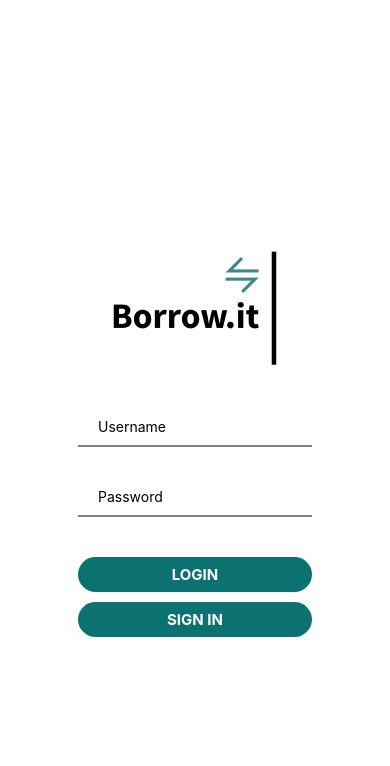
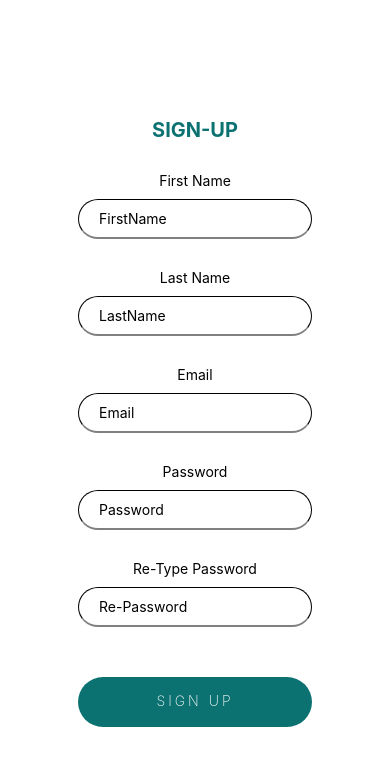
Before and after one commit to PranayBandaru/Borrow.it, a React Native app: screen / in a window 390 px wide. Shown: the top 766 px of the page. Built offline with nearby package versions, Linux system fonts and the light colour scheme.

Commit message:
UI corrections

```diff
--- a/App.js
+++ b/App.js
@@ -4,8 +4,8 @@ import { StyleSheet, Text, View } from 'react-native';
 import HomeScreen from './app/screens/HomeScreen';
 import WelcomeScreen from './app/screens/WelcomeScreen';
 import LoginScreen from './app/screens/LoginScreen';
-import SignInScreen from './app/screens/SignInScreen';
+import SignUpScreen from './app/screens/SignUpScreen';
 
 export default function App() {
-  return <LoginScreen />
+  return <SignUpScreen />
 }
--- a/app/components/AppButton.js
+++ b/app/components/AppButton.js
@@ -23,13 +23,14 @@ const styles = StyleSheet.create({
     justifyContent: "center",
     padding: 15,
     borderRadius: 25,
-    marginTop: 10,
+    marginTop: 25,
   },
   text: {
     color: colors.white,
     textTransform: "uppercase",
-    fontWeight: "bold",
-    fontSize:15,
+    fontWeight: "200",
+    fontSize: 12,
+    letterSpacing: 3,
   },
 });
 
--- a/app/screens/LoginScreen.js
+++ b/app/screens/LoginScreen.js
@@ -1,5 +1,5 @@
 import React from 'react';
-import { Image, StyleSheet, TextInput, SafeAreaView} from 'react-native';
+import { Image, StyleSheet, TextInput, SafeAreaView } from 'react-native';
 
 import AppButton from '../components/AppButton';
 
@@ -10,8 +10,8 @@ function LoginScreen(props) {
             <Image source={require("../assets/borrowit-logo.png")} />
             <TextInput style={styles.userNameBar} placeholder="Username" />
             <TextInput secureTextEntry={true} style={styles.passwordBar} placeholder="Password" />
-            <AppButton title="Login" color="#0c7171" onPress={() => {alert("You clicked for login")}} />
-            <AppButton title="Sign In" color="#0c7171" onPress={() => {alert("You clicked for SignIn")}} />
+            <AppButton title="Login" color="#0c7171" onPress={() => { alert("You clicked for login") }} />
+            <AppButton title="Sign up" color="#0c7171" onPress={() => { alert("You clicked for SignIn") }} />
         </SafeAreaView>
     );
 }
@@ -29,7 +29,7 @@ const styles = StyleSheet.create({
         //top: 95,
         height: 40,
         paddingLeft: 20,
-        marginBottom:30,
+        marginBottom: 30,
         //borderRadius: 20,
         //borderWidth: 1,
         borderBottomWidth: 2,
@@ -41,7 +41,7 @@ const styles = StyleSheet.create({
         width: '60%',
         //position: "absolute",
         //top: 95,
-        marginBottom:30,
+        marginBottom: 20,
         height: 40,
         paddingLeft: 20,
         //borderRadius: 20,
--- a/app/screens/SignInScreen.js
+++ b/app/screens/SignUpScreen.js
@@ -1,11 +1,11 @@
 import React from 'react';
-import { Image, StyleSheet, TextInput,Button, View, Text, SafeAreaView, TouchableOpacity } from 'react-native';
+import { Image, StyleSheet, TextInput, Button, View, Text, SafeAreaView, TouchableOpacity } from 'react-native';
 
 
-function SignInScreen(props) {
+function SignUpScreen(props) {
     return (
         <SafeAreaView style={styles.window}>
-            <Text style={styles.pageHeader}>Sign Up</Text>
+            <Text style={styles.pageHeader}>Sign-Up</Text>
             <Text style={styles.labels}>First Name</Text>
             <TextInput style={styles.userinputs} placeholder="FirstName" />
             <Text style={styles.labels}>Last Name</Text>
@@ -16,7 +16,7 @@ function SignInScreen(props) {
             <TextInput secureTextEntry={true} style={styles.userinputs} placeholder="Password" />
             <Text style={styles.labels}>Re-Type Password</Text>
             <TextInput secureTextEntry={true} style={styles.userinputs} placeholder="Re-Password" />
-            <TouchableOpacity style={styles.buttonContainer} onPress={() => {alert("You clicked for login")}}>
+            <TouchableOpacity style={styles.buttonContainer} onPress={() => { alert("You clicked for login") }}>
                 <Text style={styles.buttonText}>Sign Up</Text>
             </TouchableOpacity>
 
@@ -24,7 +24,7 @@ function SignInScreen(props) {
     );
 }
 
-export default SignInScreen;
+export default SignUpScreen;
 const styles = StyleSheet.create({
     window: {
         flex: 1,
@@ -32,14 +32,14 @@ const styles = StyleSheet.create({
         justifyContent: "center",
         alignItems: "center",
     },
-    labels:{
-        paddingBottom:10,
+    labels: {
+        paddingBottom: 10,
     },
     userinputs: {
         width: '60%',
         height: 40,
         paddingLeft: 20,
-        marginBottom:30,
+        marginBottom: 30,
         borderWidth: 1,
         borderRadius: 20,
         borderBottomWidth: 2,
@@ -49,21 +49,22 @@ const styles = StyleSheet.create({
     buttonContainer: {
         width: "60%",
         height: 50,
-        marginTop:20,
-        alignItems:"center",
+        marginTop: 20,
+        alignItems: "center",
         padding: 15,
         borderRadius: 25,
-        backgroundColor:"#0c7171"
+        backgroundColor: "#0c7171"
     },
     buttonText: {
         color: "white",
         textTransform: "uppercase",
-        fontWeight: "bold",
+        fontWeight: "200",
+        letterSpacing: 3,
     },
-      pageHeader:{
+    pageHeader: {
         color: "#0c7171",
-          fontSize:25,
-          paddingBottom:30,
+        fontSize: 20,
+        paddingBottom: 30,
         textTransform: "uppercase",
         fontWeight: "bold",
     }
```
Lines whose indentation alone changed are shown as unchanged.
